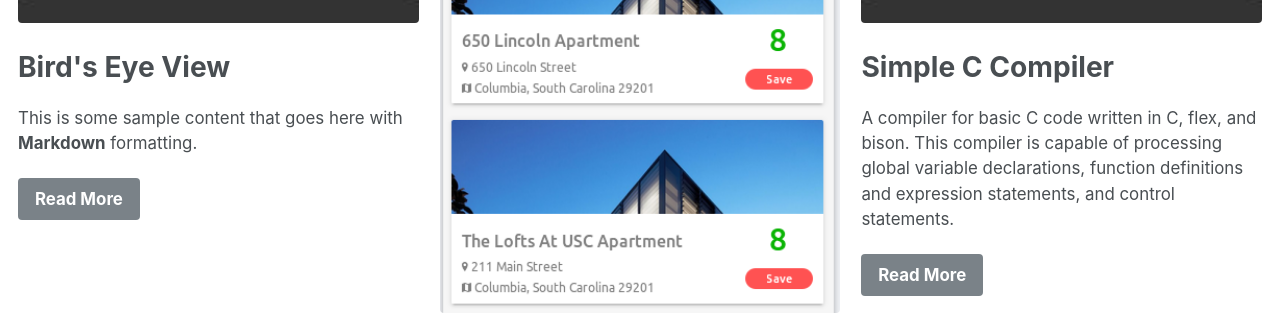
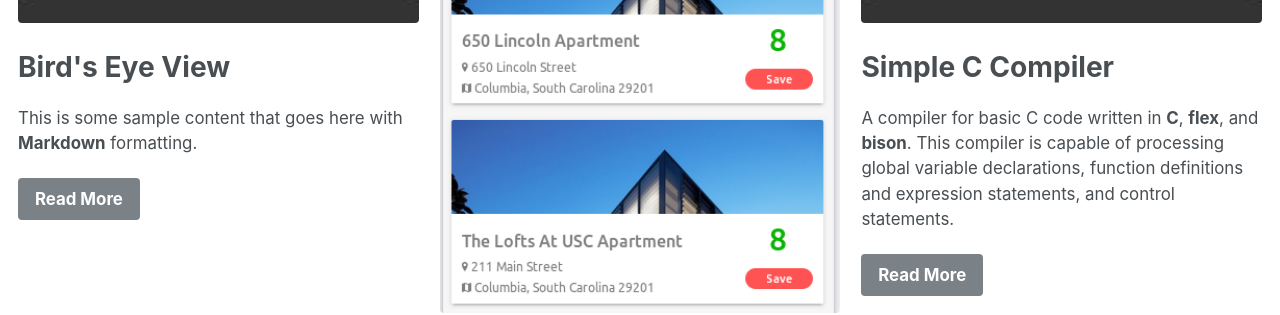
Before and after one commit to hoodsr/hoodsr.github.io, a Jekyll site: the page built from index.html, in a window 1280 px wide. Shown: the part 842-1157 px from the top of the page. Built offline with Jekyll 4.4.1, drawn with Linux system fonts in a browser that asks for light colours; the list of posts is cut into pages by our own code.

```diff
--- a/index.html
+++ b/index.html
@@ -28,7 +28,7 @@
     btn_class: "btn"
   - image_path: bio-photo.jpg
     title: "Simple C Compiler"
-    excerpt: "A compiler for basic C code written in C, flex, and bison. This compiler is capable of processing global variable declarations, function definitions and expression statements, and control statements."
+    excerpt: "A compiler for basic C code written in **C**, **flex**, and **bison**. This compiler is capable of processing global variable declarations, function definitions and expression statements, and control statements."
     url: "/projects/"
     btn_label: "Read More"
     btn_class: "btn"
```
